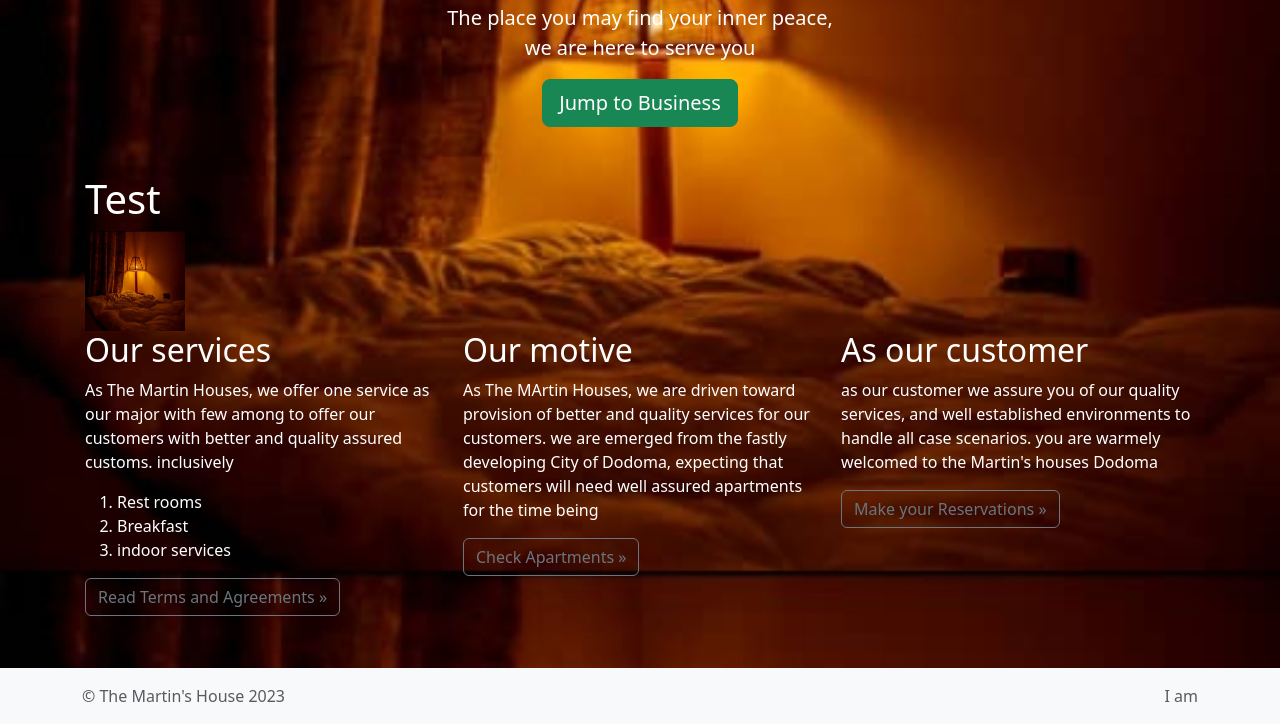
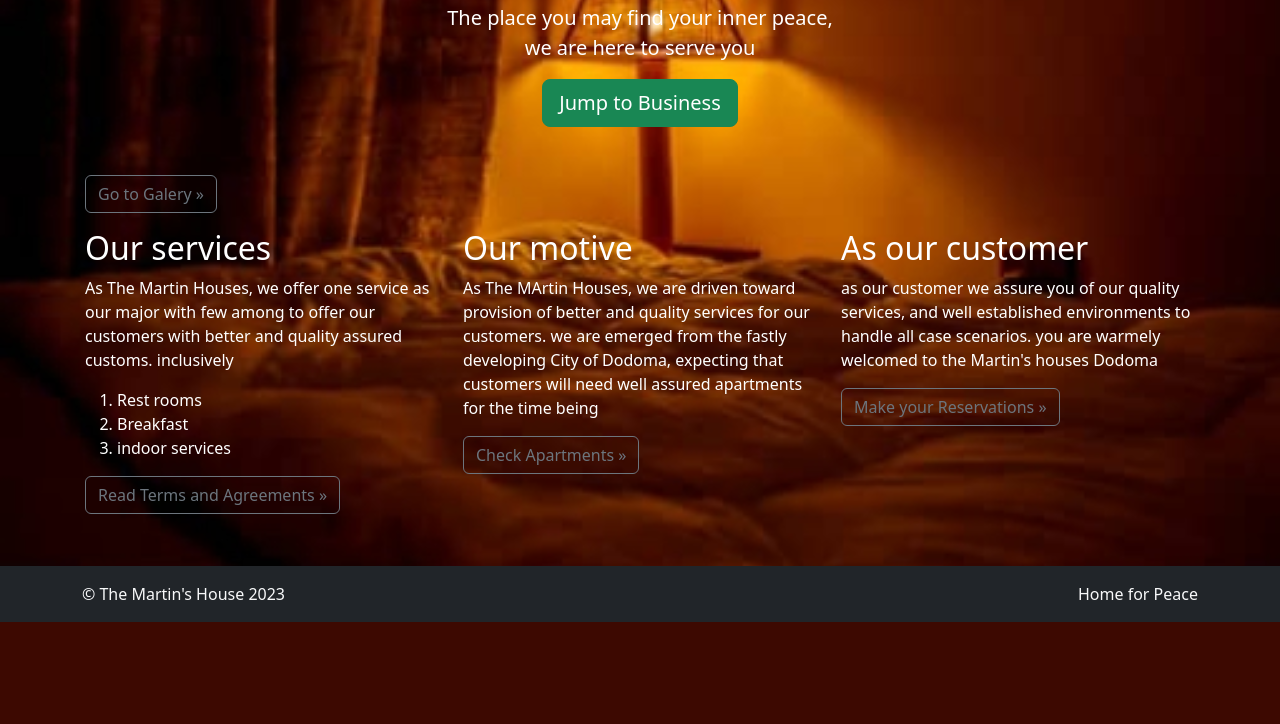
Before and after one commit to Normankita/TMH, a Yii app: template views/site/index.php in a window 1280 px wide. Shown: the part 257-981 px from the top of the page. After the commit the page ends 879 px from the top, so only its background shows below. Run offline with PHP 8.4 and a stand-in for Yii, Linux system fonts and the light colour scheme; the template is opened without the code that fills it, so the values that code supplies are empty; some libraries are stand-ins or nearby versions.

Commit message:
second  commit

```diff
--- a/views/layouts/main.php
+++ b/views/layouts/main.php
@@ -50,7 +50,7 @@
             ['label' => 'About', 'url' => ['/site/about']],
             ['label' => 'Contact', 'url' => ['/site/contact']],
             Yii::$app->user->isGuest
-                ? ['label' => 'Login', 'url' => ['/site/login']]
+            ? ['label' => 'Login', 'url' => ['/site/login']]
                 : '<li class="nav-item">'
                     . Html::beginForm(['/site/logout'])
                     . Html::submitButton(
@@ -75,11 +75,11 @@
     </div>
 </main>
 
-<footer id="footer" class="mt-auto py-3 bg-light" style="background-color: #212529;" >
+<footer id="footer" class="mt-auto py-3 bg-dark text-light" >
     <div class="container">
         <div class="row text-muted">
-            <div class="col-md-6 text-center text-md-start">&copy; The Martin's House <?= date('Y') ?></div>
-            <div class="col-md-6 text-center text-md-end"><?="I am"?></div>
+            <div class="col-md-6 text-center text-md-start text-light">&copy; The Martin's House <?= date('Y') ?></div>
+            <div class="col-md-6 text-center text-md-end text-light"><?="Home for Peace"?></div>
         </div>
     </div>
 </footer>
--- a/views/site/index.php
+++ b/views/site/index.php
@@ -22,8 +22,8 @@
 </div>
 
 <div class="body-content" >
-    <h1>Test</h1>
-<img src="../web/images/night.jpg" alt="" style="width:100px; height:100px;">
+<p><a class="btn btn-outline-secondary" href="#">Go to Galery &raquo;</a></p>
+<!-- <img src="../web/images/night.jpg" alt="" style="width:100px; height:100px;"> -->
 
     <div class="row">
         <div class="col-lg-4 mb-3">
```
Also changed, not shown: views/site/night.jpg (deleted).
